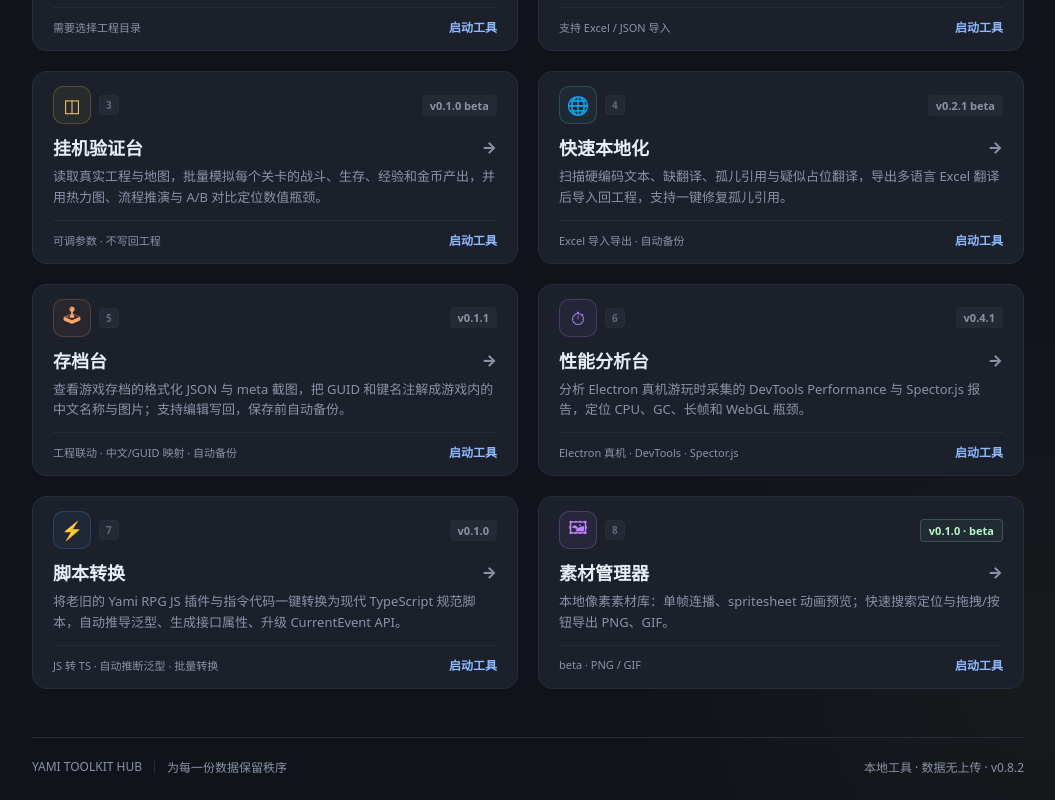
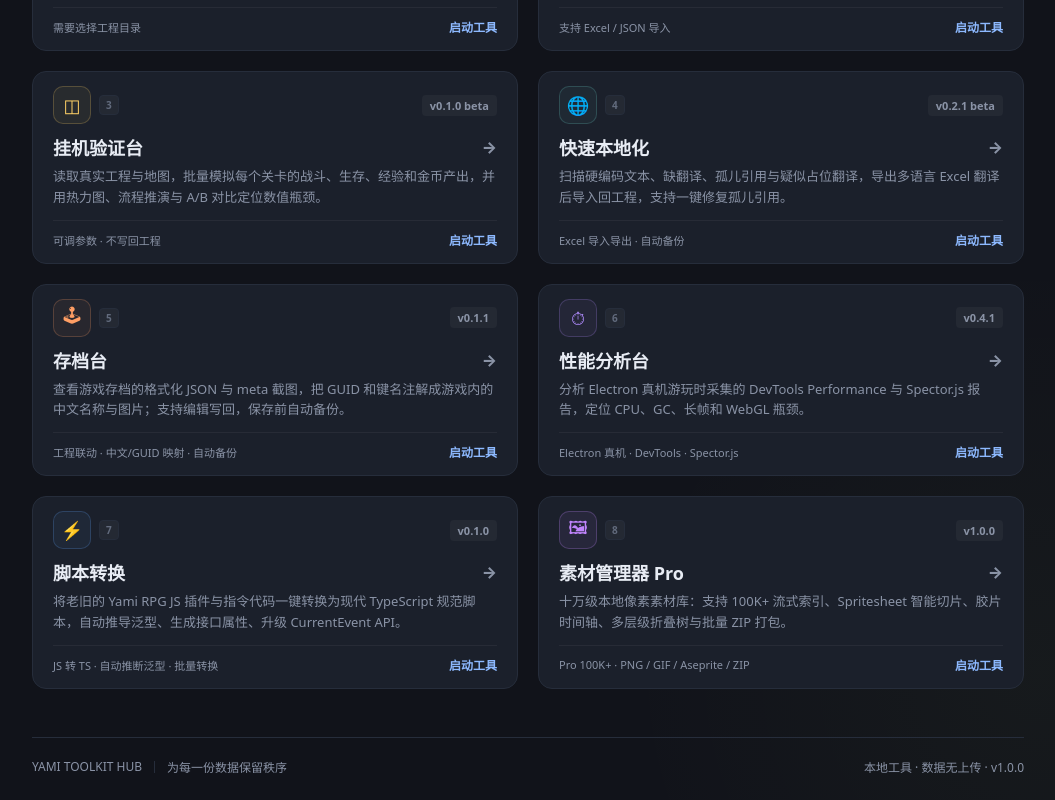
Before and after one commit to bajibaji/yami-tools, a React (Vite) app: page /#/ in a window 1280 px wide. Shown: the part 474-1274 px from the top of the page, without its empty margins (112-1167 px from the left). Built offline with nearby package versions, Linux system fonts and the light colour scheme; what gifenc would draw is missing.

Commit message:
chore: 全面升级妙妙工具箱与素材管理器版本号至 v1.0.0 PRO

```diff
--- a/public/tools/version.json
+++ b/public/tools/version.json
@@ -1,10 +1,11 @@
 window.TOOL_VERSIONS = {
-  "hub": { "version": "0.8.2" },
+  "hub": { "version": "1.0.0" },
   "character-editor": { "version": "0.7.2" },
   "map-editor": { "version": "0.7.0" },
   "idle-lab": { "version": "0.1.0 beta" },
   "perf-lab": { "version": "0.4.1" },
   "localization-lab": { "version": "0.2.1 beta" },
   "save-lab": { "version": "0.1.1" },
-  "script-converter": { "version": "0.1.0" }
+  "script-converter": { "version": "0.1.0" },
+  "asset-manager": { "version": "1.0.0" }
 };
--- a/src/data/tools.js
+++ b/src/data/tools.js
@@ -105,18 +105,18 @@ export const TOOLS = [
   },
   {
     id: 'asset-manager',
-    title: '素材管理器',
+    title: '素材管理器 Pro',
     category: 'asset',
     icon: '🖼',
     iconClass: 'icon-asset',
-    desc: '本地像素素材库：单帧连播、spritesheet 动画预览；快速搜索定位与拖拽/按钮导出 PNG、GIF。',
-    tags: ['beta', 'PNG / GIF'],
-    version: 'v0.1.0',
+    desc: '十万级本地像素素材库：支持 100K+ 流式索引、Spritesheet 智能切片、胶片时间轴、多层级折叠树与批量 ZIP 打包。',
+    tags: ['Pro 100K+', 'PNG / GIF / Aseprite / ZIP'],
+    version: 'v1.0.0',
     shortcut: '8',
-    beta: true,
+    beta: false,
     route: '/asset-manager'
   }
 ].map(t => ({ ...t, fullHref: t.route ? undefined : BASE + t.href }))
 
 // 构建时由 GitHub Actions 注入 VITE_APP_VERSION（如 v0.0.0）；本地开发回退到默认值
-export const HUB_VERSION = import.meta.env.VITE_APP_VERSION || 'v0.9.0'
+export const HUB_VERSION = import.meta.env.VITE_APP_VERSION || 'v1.0.0'
--- a/src/pages/AssetManagerPage.jsx
+++ b/src/pages/AssetManagerPage.jsx
@@ -1085,7 +1085,7 @@ export default function AssetManagerPage () {
           <div className="header-brand">
             <IconPackage size={18} className="brand-logo" />
             <span className="brand-title">ASSET WORKBENCH</span>
-            <span className="pro-pill">100K+ ENGINE</span>
+            <span className="pro-pill">v1.0.0 PRO</span>
           </div>
 
           <button type="button" className="btn select-lib-btn" onClick={pickLibrary}>
```
